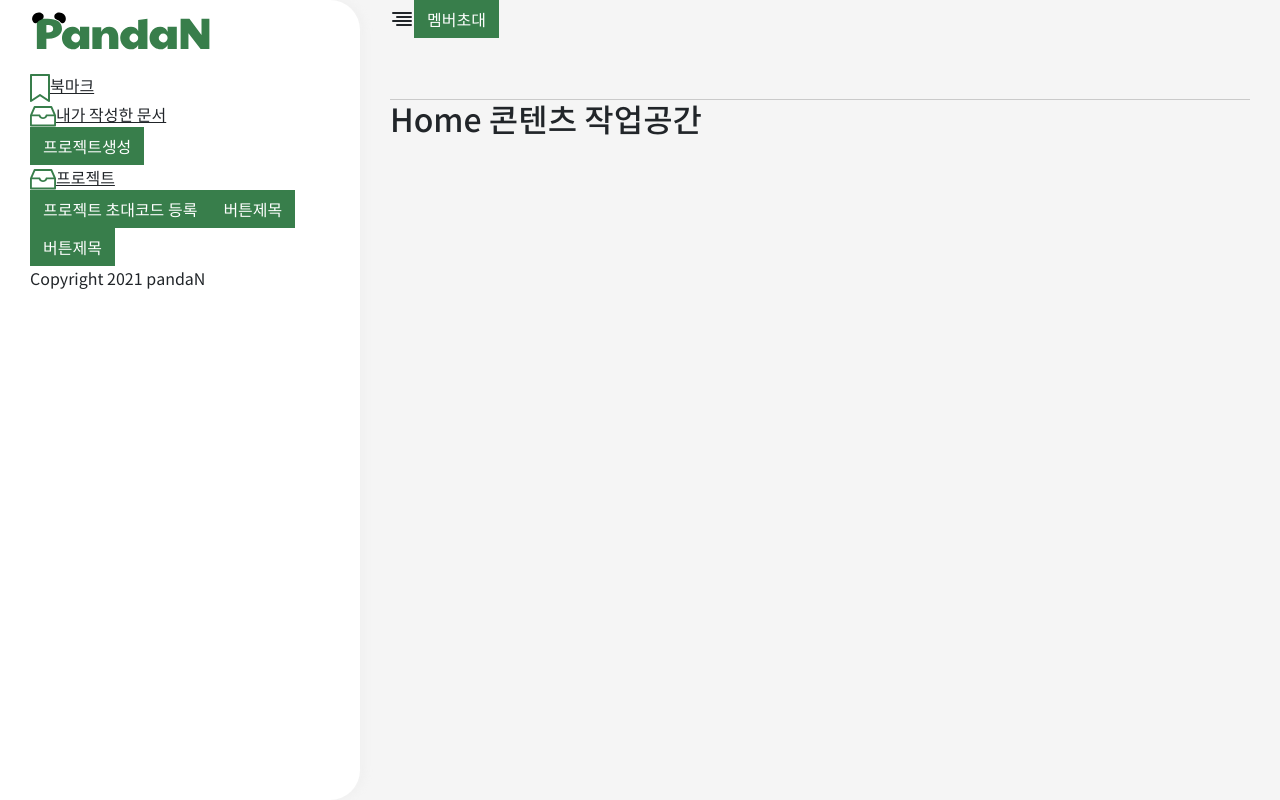
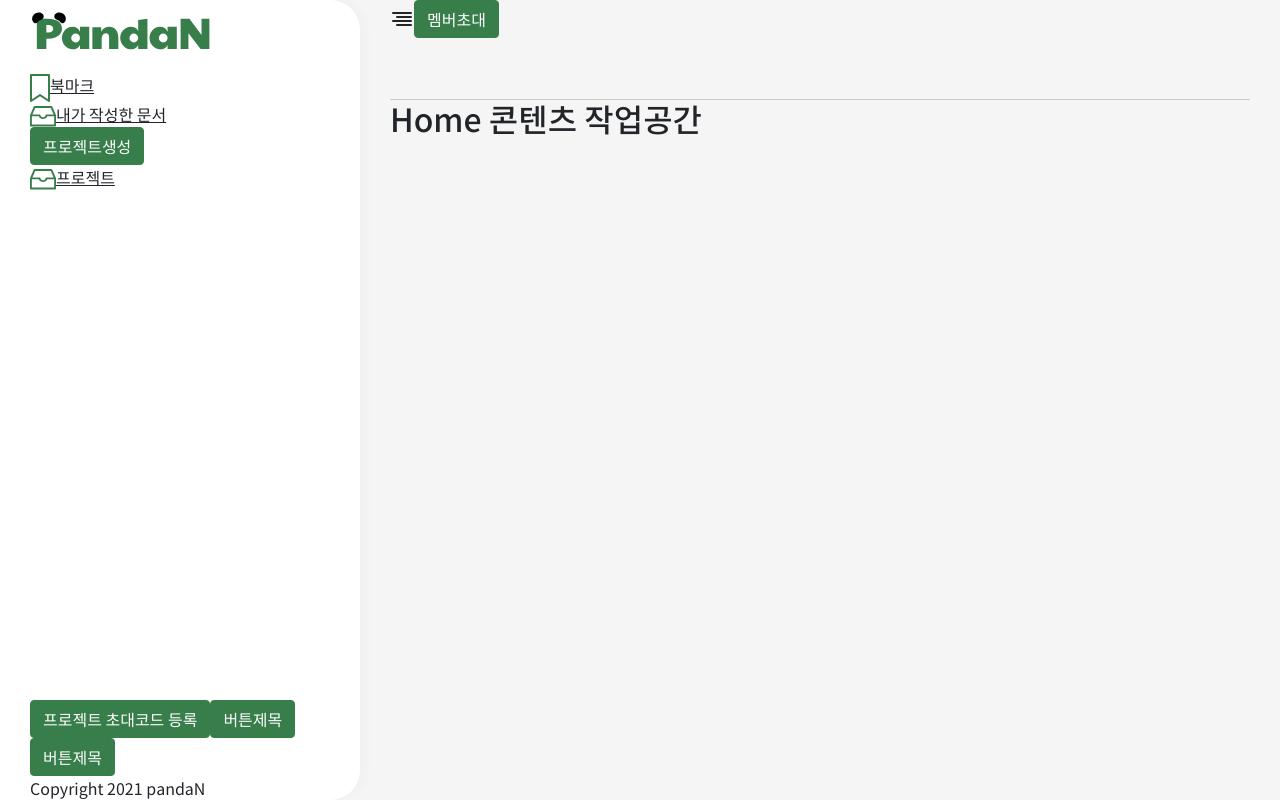
Before and after one commit to leechoiswim1/Team-PandaN-Front, a React (Create React App) app: page / in a window 1280 px wide. Built offline with nearby package versions, Linux system fonts and the light colour scheme.

Commit message:
[VIEW] [레이아웃] 기본 레이아웃 #3 부트스트랩 사스 변경

```diff
--- a/src/styles/scss/_bootstrap-custom.scss
+++ b/src/styles/scss/_bootstrap-custom.scss
@@ -72,9 +72,9 @@ $h6-font-size: rem(16);
 
 //== Components
 $border-color: #c6d2de;
-$border-radius: rem(8);
-$border-radius-sm: rem(5);
-$border-radius-lg: rem(10);
+// $border-radius: rem(8);
+// $border-radius-sm: rem(5);
+// $border-radius-lg: rem(10);
 
 //== Alert
 
@@ -82,7 +82,7 @@ $border-radius-lg: rem(10);
 
 //== Breadcrumbs
 
-$breadcrumb-divider: quote(">");
+// $breadcrumb-divider: quote(">");
 
 //== Buttons + Forms
 
@@ -111,11 +111,11 @@ $breadcrumb-divider: quote(">");
 // $btn-padding-x-lg:            $input-btn-padding-x-lg;
 // $btn-font-size-lg:            $input-btn-font-size-lg;
 
-$btn-border-radius: rem(5);
-$btn-border-radius-sm: rem(5);
+// $btn-border-radius: rem(5);
+// $btn-border-radius-sm: rem(5);
 
 // Card
-$card-border-radius: $border-radius;
+// $card-border-radius: $border-radius;
 
 // $text-muted:                    #a1b4c7;
 
--- a/src/styles/scss/_layout.scss
+++ b/src/styles/scss/_layout.scss
@@ -14,6 +14,7 @@ body {
 }
 
 // == layout
+// --------------------------------
 $sidebar-width: rem(360);
 $header-height: rem(100);
 
@@ -49,6 +50,9 @@ $header-height: rem(100);
   padding-left: 0;
 }
 
+
+// == header
+// --------------------------------
 .header {
   // border-bottom: 1px solid #CACACA;
   .container-fluid {
@@ -70,8 +74,11 @@ $header-height: rem(100);
     }
   }
 }
+
+// == footer
+// --------------------------------
 .footer {
-  positoin: absolute;
+  position: absolute;
   bottom: 0;
 }
 
```
